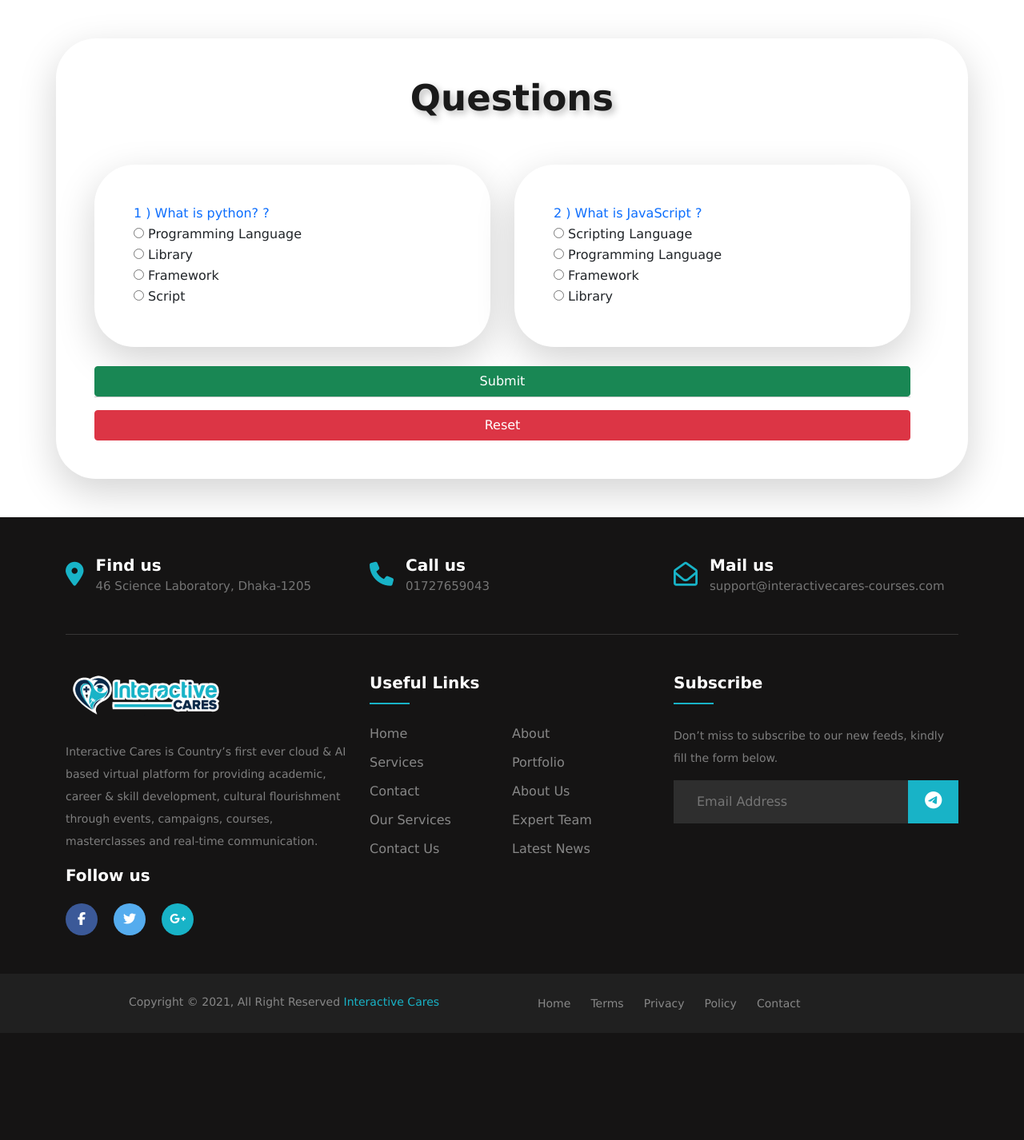
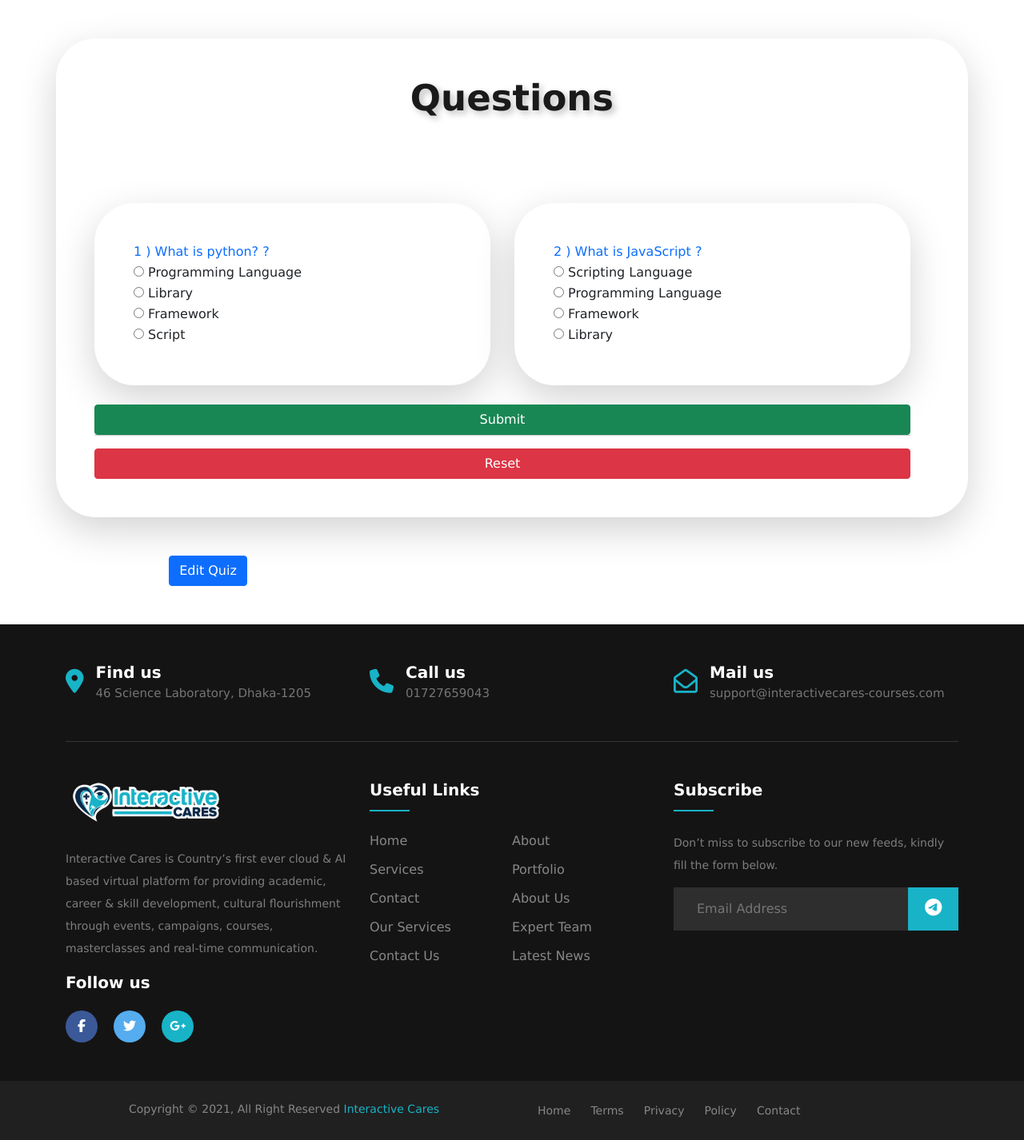
Before and after one commit to xxxxxxRIFATxxxxxx/interactive_cares_application, a Django app: page /quiz_details/1/ in a window 1280 px wide. Shown: the part 80-1506 px from the top of the page at 80% size. Before the commit the page ends 1343 px from the top, so only its background shows below. Run offline with Django 3.2, Linux system fonts and the light colour scheme; a user stored in the database is signed in; data comes from the database, SQL or seed files in the repository; both versions use the stored data as it was after the commit; data that the repository does not hold is empty; some libraries are stand-ins or nearby versions.

Commit message:
Update Quiz Function

```diff
--- a/interactive_cares_project/course_app/urls.py
+++ b/interactive_cares_project/course_app/urls.py
@@ -26,6 +26,8 @@ urlpatterns = [
 
     # Quiz related URL
     path("quiz_details/<pk>/", views.quiz_details, name="quiz_details"),
+    path("create_quiz/<pk>/", views.create_quiz, name="create_quiz"),
+    path("edit_quiz/<pk>/", views.edit_quiz, name="edit_quiz"),
 
     # For admin user
     path("create_category_for_admin/", views.create_category_for_admin, name="create_category_for_admin"),
--- a/interactive_cares_project/course_app/views.py
+++ b/interactive_cares_project/course_app/views.py
@@ -185,6 +185,7 @@ def create_lesson(request, pk):
     return render(request, "course_app/create_lesson.html", context=diction)
 
 # Edit Lesson
+@login_required
 def edit_lesson(request, pk):
     current_lesson = models.Lesson.objects.get(pk=pk)
     form = forms.CreateLessonForm(instance=current_lesson)
@@ -207,16 +208,58 @@ def edit_lesson(request, pk):
     return render(request, "course_app/edit_lesson.html", context=diction)
 
 # Quiz details
+@login_required
 def quiz_details(request, pk):
     current_quiz = models.Quiz.objects.get(pk=pk)
     questions = models.Question.objects.filter(quiz=current_quiz)
 
     diction = {
         "title": f"{current_quiz.quiz_name} - Interactive Cares",
-        "questions": questions
+        "questions": questions,
+        "current_quiz": current_quiz
     }
     return render(request, "course_app/quiz_details.html", context=diction)
 
+# Create Quiz
+@login_required
+def create_quiz(request, pk):
+    current_module = models.Module.objects.get(pk=pk)
+    form = forms.CreateQuizForm()
+
+    if request.method == "POST":
+        form = forms.CreateQuizForm(request.POST)
+
+        if form.is_valid():
+            quiz_obj = form.save(commit=False)
+            quiz_obj.course = current_module.course
+            quiz_obj.module = current_module
+            quiz_obj.save()
+            return HttpResponseRedirect(reverse("course_app:module_details", kwargs={"pk":pk}))
+
+    diction = {
+        "title": "Create Quiz - Interactive Cares",
+        "form": form
+    }
+    return render(request, "course_app/create_quiz.html", context=diction)
+
+# Edit Quiz
+@login_required
+def edit_quiz(request, pk):
+    current_quiz = models.Quiz.objects.get(pk=pk)
+    form = forms.CreateQuizForm(instance=current_quiz)
+
+    if request.method == "POST":
+        form = forms.CreateQuizForm(request.POST, instance=current_quiz)
+
+        if form.is_valid():
+            form.save()
+            return HttpResponseRedirect(reverse("course_app:quiz_details", kwargs={"pk":pk}))
+
+    diction = {
+        "title": "Edit Quiz - Interactive Cares",
+        "form": form
+    }
+    return render(request, "course_app/edit_quiz.html", context=diction)
 
 # For Admin User View
 
--- a/interactive_cares_project/static/course_app/js/quiz.js
+++ b/interactive_cares_project/static/course_app/js/quiz.js
@@ -1,3 +1,4 @@
+// Define Jquery
 $(document).ready(function(){
     $("#b1").click(function(){
         $(".rb").show();
@@ -5,8 +6,12 @@ $(document).ready(function(){
     });
 });
 
+// Define UI
+let b1 = document.querySelector("#b1");
 let resetBtn = document.querySelector("#reset-btn");
+let scoreBoard = document.querySelector("#score-board");
 
+// Define Function
 let resetQuiz = (e) => {
     let correctAns = document.querySelectorAll("#corans");
     let options = document.querySelectorAll(".rb");
@@ -19,7 +24,31 @@ let resetQuiz = (e) => {
         item.removeAttribute("disabled");
         item.removeAttribute("checked");
     });
+
+    scoreBoard.innerText = "";
     e.preventDefault();
 };
 
+let checkAnswer = (e) => {
+    let answer = document.querySelectorAll(".ans");
+    let correctAns = document.querySelectorAll(".correct-ans");
+    let score = 0;
+
+    answer.forEach(answer => {
+        if (answer.checked) {
+            correctAns.forEach(correctAns => {
+                if (answer.value === correctAns.textContent){
+                    score++;
+                };
+            });
+        };
+    });
+
+    scoreBoard.textContent = `You got ${score} out of ${correctAns.length}`;
+
+    e.preventDefault();
+};
+
+// Define Event Listener
 resetBtn.addEventListener("click", resetQuiz);
+b1.addEventListener("click", checkAnswer);
--- a/interactive_cares_project/templates/course_app/quiz_details.html
+++ b/interactive_cares_project/templates/course_app/quiz_details.html
@@ -7,6 +7,7 @@
     <div class="shadow-lg p-5 bg-body rounded row about-us-contaiiner">
         <h2 class="h-text text-center mb-5">Questions</h2>
         <div class="row professional-instructors">
+            <h3 class="h-text text-center mb-5" id="score-board"></h3>
             {% for question in questions %}
             <div class="shadow-lg p-5 my-2 bg-body rounded about-us-contaiiner col-xs-12 col-sm-12 col-md-5 col-lg-5 col-xl-5 course-box mb-4">
                 <table>
@@ -15,23 +16,23 @@
                     </tr>
 
                     <tr>
-                        <td><input type = "radio" class="rb" name = {{question.pk}} id="Option1" value="{{question.option_1}}" style="cursor: pointer;"> {{question.option_1}}</td>
+                        <td><input type = "radio" class="rb ans" name = {{question.pk}} id="Option1" value="{{question.option_1}}" style="cursor: pointer;"> {{question.option_1}}</td>
                     </tr>
 
                     <tr>
-                        <td><input type = "radio" class="rb" name = {{question.pk}} id="Option2" value="{{question.option_2}}" style="cursor: pointer;"> {{question.option_2}}</td>
+                        <td><input type = "radio" class="rb ans" name = {{question.pk}} id="Option2" value="{{question.option_2}}" style="cursor: pointer;"> {{question.option_2}}</td>
                     </tr>
 
                     <tr>
-                        <td><input type = "radio" class="rb" name = {{question.pk}} id="Option3" value="{{question.option_3}}" style="cursor: pointer;"> {{question.option_3}}</td>
+                        <td><input type = "radio" class="rb ans" name = {{question.pk}} id="Option3" value="{{question.option_3}}" style="cursor: pointer;"> {{question.option_3}}</td>
                     </tr>
 
                     <tr>
-                        <td><input type = "radio" class="rb" name = {{question.pk}} id="Option4" value="{{question.option_4}}" style="cursor: pointer;"> {{question.option_4}}</td>
+                        <td><input type = "radio" class="rb ans" name = {{question.pk}} id="Option4" value="{{question.option_4}}" style="cursor: pointer;"> {{question.option_4}}</td>
                     </tr>
 
                     <tr>
-                        <td><label id="corans" class= "rb" style="display:none ; color : green"><b>Correct answer: {{question.answer}}</b></label></td>
+                        <td><label id="corans" class= "rb" style="display:none ; color : green"><b>Correct answer: <span class="correct-ans">{{question.answer}}</span></b></label></td>
                     </tr>
                 </table>
             </div>
@@ -43,4 +44,25 @@
         </div>
     </div>
 </section>
+
+<!-- Edit and Create Section -->
+{% if current_quiz.course.instructor == request.user.instructor_profile %}
+<section class="container my-5 text-center">
+    <div class="row">
+        <div class="col-xm-12 col-sm-12 col-md-4 col-lg-4 col-xl-4">
+            <a href="{% url 'course_app:edit_quiz' pk=current_quiz.pk %}" class="btn btn-primary">Edit Quiz</a>
+        </div>
+    </div>
+</section>
+{% endif %}
+
+{% if request.user.admin_profile %}
+<section class="container my-5 text-center">
+    <div class="row">
+        <div class="col-xm-12 col-sm-12 col-md-4 col-lg-4 col-xl-4">
+            <a href="{% url 'course_app:edit_quiz' pk=current_quiz.pk %}" class="btn btn-primary">Edit Quiz</a>
+        </div>
+    </div>
+</section>
+{% endif %}
 {% endblock %}
```
Also changed, not shown: interactive_cares_project/course_app/forms.py (+20 -0 lines), interactive_cares_project/templates/course_app/create_quiz.html (added, +15 -0 lines), interactive_cares_project/templates/course_app/edit_quiz.html (added, +15 -0 lines), interactive_cares_project/templates/course_app/module_details.html (+12 -4 lines), interactive_cares_project/db.sqlite3.
